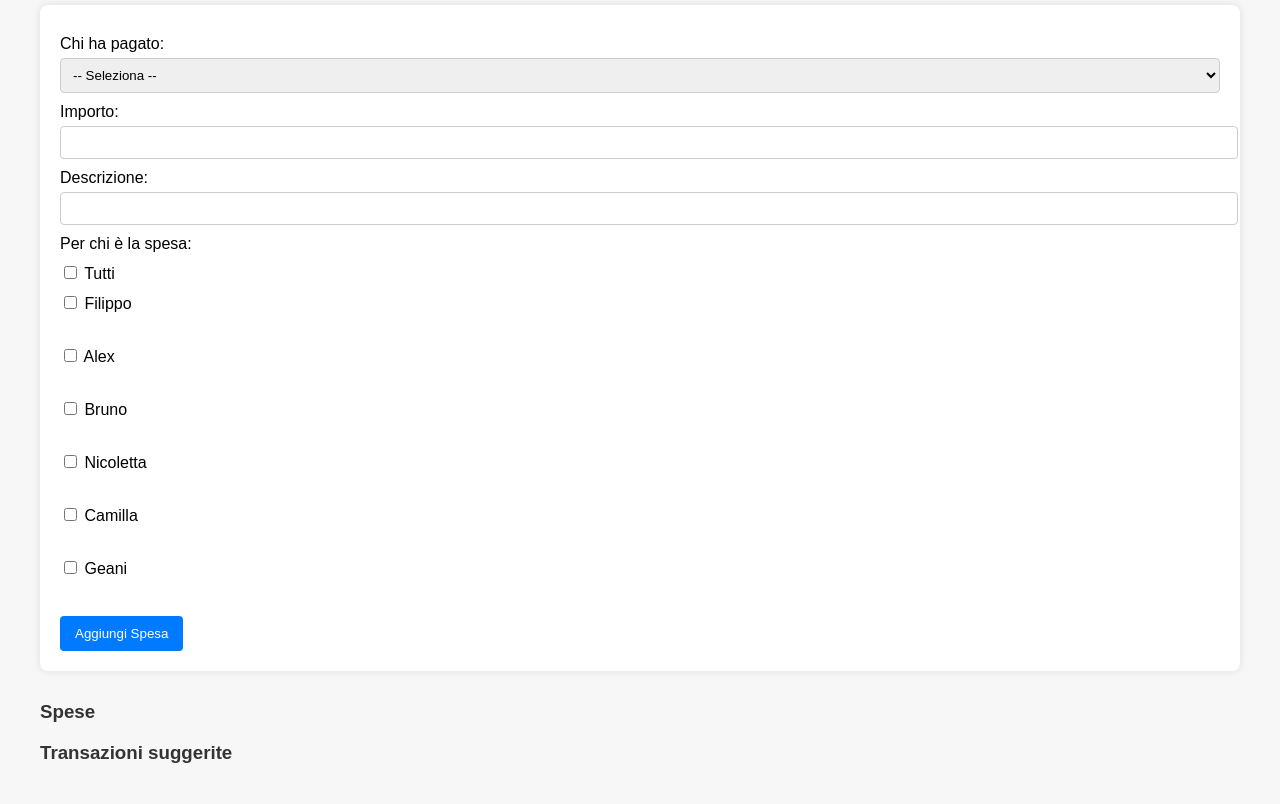
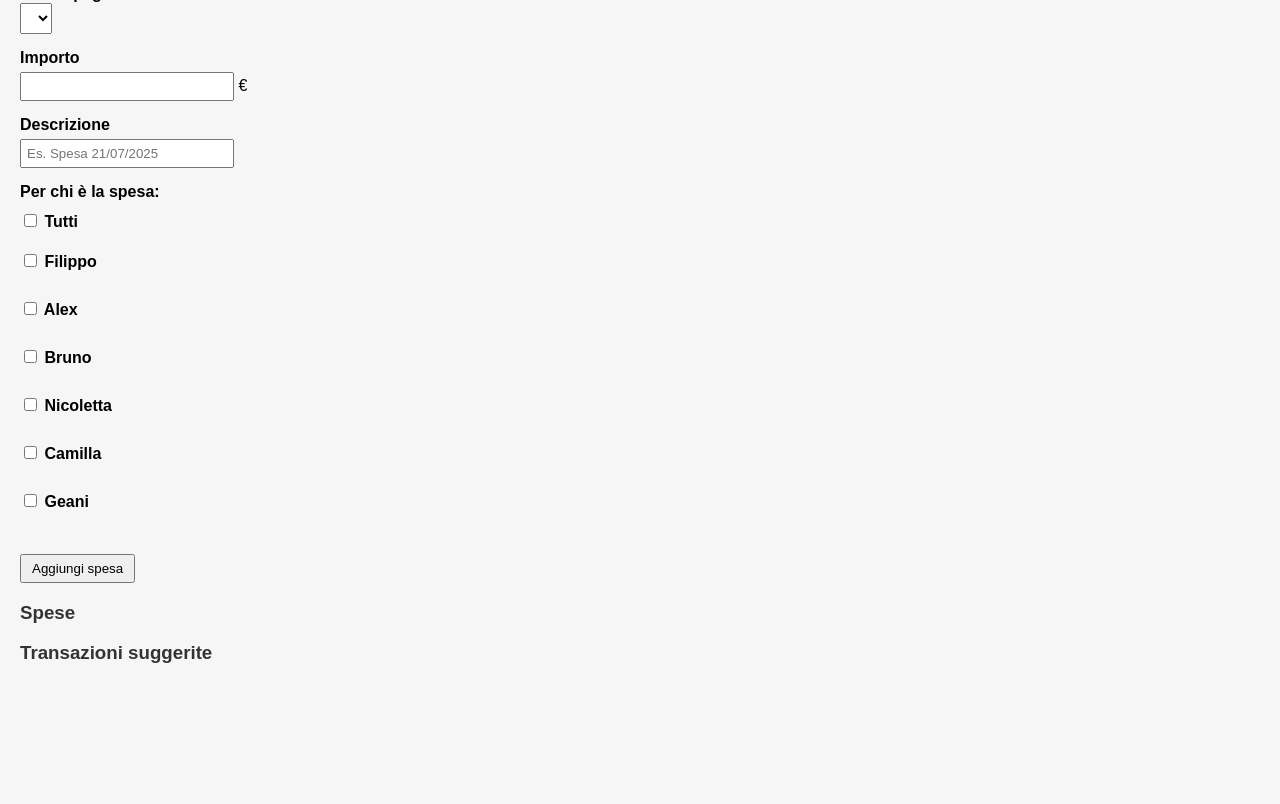
Before and after one commit to giani7880/Spese-Rovigno, a plain HTML site: page index.html in a window 1280 px wide. Shown: the part 83-887 px from the top of the page. After the commit the page ends 800 px from the top, so only its background shows below. Drawn offline with Linux system fonts and the light colour scheme.

Commit message:
Update index.html

```diff
--- a/index.html
+++ b/index.html
@@ -1,100 +1,102 @@
 <!DOCTYPE html>
 <html lang="it">
 <head>
-  <meta charset="UTF-8">
-  <title>Gestione Spese Condivise</title>
+  <meta charset="UTF-8" />
+  <meta name="viewport" content="width=device-width, initial-scale=1.0"/>
+  <title>Gestione Spese Vacanza</title>
   <style>
     body {
       font-family: Arial, sans-serif;
-      margin: 40px;
-      background-color: #f7f7f7;
+      margin: 20px;
+      background-color: #f6f6f6;
     }
 
     h2, h3 {
       color: #333;
     }
 
-    form {
-      background-color: #fff;
-      padding: 20px;
-      border-radius: 8px;
-      margin-bottom: 30px;
-      box-shadow: 0 0 8px rgba(0,0,0,0.1);
+    label {
+      display: block;
+      margin-top: 10px;
+      font-weight: bold;
     }
 
-    label {
-      display: block;
-      margin: 10px 0 5px;
+    .form-group {
+      margin-bottom: 15px;
     }
 
-    input[type="number"], input[type="text"], select {
-      width: 100%;
-      padding: 8px;
-      border: 1px solid #ccc;
-      border-radius: 4px;
+    .persone-grid {
+      display: flex;
+      gap: 50px;
+      margin-top: 10px;
+    }
+
+    .colonna {
+      display: flex;
+      flex-direction: column;
+      gap: 5px;
     }
 
     button {
-      margin-top: 15px;
-      padding: 10px 15px;
-      background-color: #007bff;
-      color: white;
-      border: none;
-      border-radius: 4px;
+      margin-top: 10px;
+      padding: 5px 10px;
       cursor: pointer;
     }
 
-    button:hover {
-      background-color: #0056b3;
+    ul {
+      margin-left: 20px;
     }
 
-    ul {
-      list-style-type: none;
-      padding-left: 0;
+    input[type="text"],
+    input[type="number"] {
+      width: 200px;
+      padding: 5px;
+      margin-top: 5px;
     }
 
-    li {
-      background-color: #fff;
-      margin: 5px 0;
-      padding: 10px;
-      border-radius: 6px;
-      box-shadow: 0 0 3px rgba(0,0,0,0.1);
+    select {
+      padding: 5px;
+      font-size: 16px;
     }
 
-    #transazioni li {
-      margin-bottom: 5px;
+    .descrizione-hint {
+      font-size: 12px;
+      color: gray;
     }
   </style>
 </head>
 <body>
-
-  <h2>Gestione Spese Condivise</h2>
+  <h2>Gestione Spese</h2>
 
   <form id="spesaForm">
-    <label for="paga">Chi ha pagato:</label>
-    <select id="paga" required>
-      <option value="">-- Seleziona --</option>
-      <option value="Filippo">Filippo</option>
-      <option value="Alex">Alex</option>
-      <option value="Bruno">Bruno</option>
-      <option value="Nicoletta">Nicoletta</option>
-      <option value="Camilla">Camilla</option>
-      <option value="Geani">Geani</option>
-    </select>
+    <div class="form-group">
+      <label>Chi ha pagato:</label>
+      <select id="paga"></select>
+    </div>
 
-    <label for="importo">Importo:</label>
-    <input type="number" id="importo" step="0.01" required>
+    <div class="form-group">
+      <label>Importo</label>
+      <input type="number" id="importo" step="0.01" required /> €
+    </div>
 
-    <label for="descrizione">Descrizione:</label>
-    <input type="text" id="descrizione" required>
+    <div class="form-group">
+      <label>Descrizione</label>
+      <input type="text" id="descrizione" placeholder="Es. Spesa 21/07/2025" list="suggerimenti" />
+      <datalist id="suggerimenti"></datalist>
+    </div>
 
-    <label>Per chi è la spesa:</label>
-    <div>
-      <label><input type="checkbox" id="checkTutti"> Tutti</label>
+    <div class="form-group">
+      <label>Per chi è la spesa:</label>
+      <div id="persone">
+        <label><input type="checkbox" id="tutti" /> Tutti</label>
+        <div class="persone-grid">
+          <div class="colonna" id="col1"></div>
+          <div class="colonna" id="col2"></div>
+        </div>
+      </div>
     </div>
-    <div id="persone"></div>
 
-    <button type="submit">Aggiungi Spesa</button>
+    <button type="submit">Aggiungi spesa</button>
   </form>
 
   <h3>Spese</h3>
@@ -104,6 +106,5 @@
   <ul id="transazioni"></ul>
 
   <script src="script.js"></script>
-
 </body>
 </html>
```
